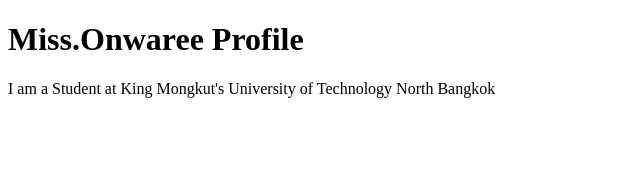
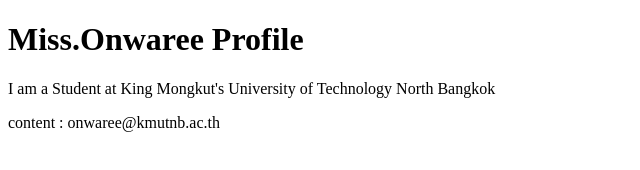
Before and after one commit to onwaree/github-desktop-project-67-Sec2, a plain HTML site: page index.html in a window 1280 px wide. Shown: the whole page, without its empty margins (0-640 px from the left). Drawn offline with Linux system fonts and the light colour scheme.

Commit message:
Add contact me
Add contact me

```diff
--- a/index.html
+++ b/index.html
@@ -8,5 +8,6 @@
 <body>
     <h1>Miss.Onwaree Profile</h1>
     <p>I am a Student at King Mongkut's University of Technology North Bangkok </p>
+    <footer>content : onwaree@kmutnb.ac.th</footer>
 </body>
 </html>
```
